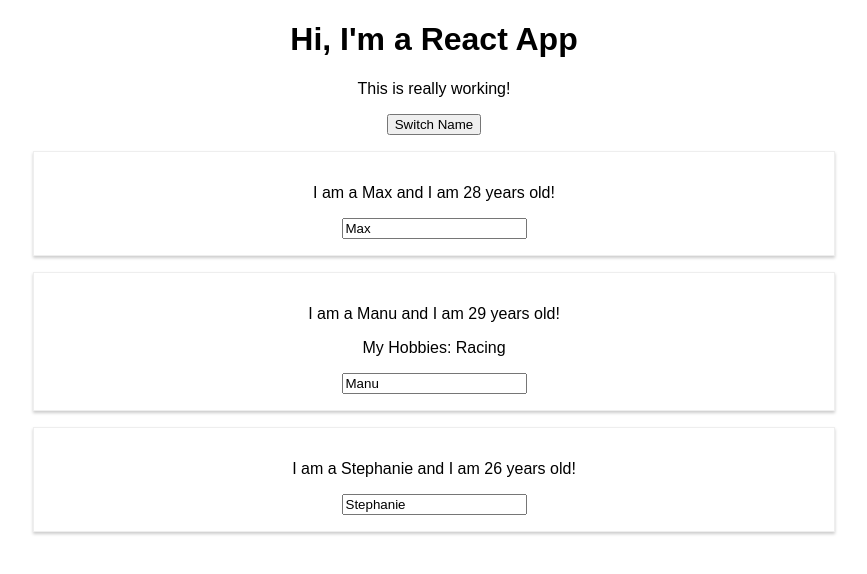
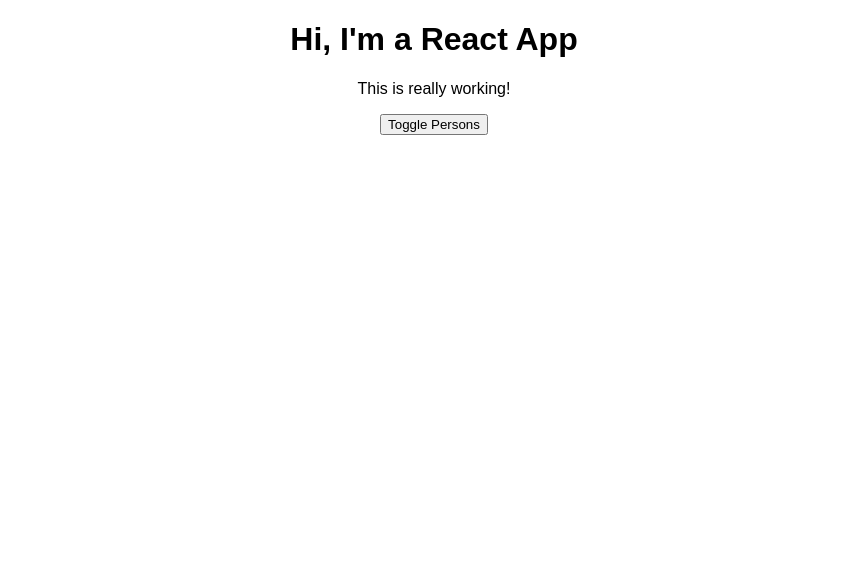
Before and after one commit to Carol1020/react-complete-guide, a React (Create React App) app: page / in a window 1280 px wide. Shown: the top 574 px of the page, without its empty margins (206-1073 px from the left). Built offline with nearby package versions, Linux system fonts and the light colour scheme.

Commit message:
Handling dynamic content

```diff
--- a/src/App.js
+++ b/src/App.js
@@ -10,6 +10,7 @@
       { name: "Stephanie", age: 26 },
     ],
     otherState: "some other value",
+    showPersons: false,
   };
 
   switchNameHandler = (newName) => {
@@ -34,6 +35,11 @@
     });
   };
 
+  togglePersonsHandler = () => {
+    const doesShow = this.state.showPersons;
+    this.setState({ showPersons: !doesShow });
+  };
+
   render() {
     const style = {
       backgroundColor: "white",
@@ -42,16 +48,12 @@
       padding: "8px",
       cursor: "pointer",
     };
-    return (
-      <div className="App">
-        <h1>Hi, I'm a React App</h1>
-        <p>This is really working!</p>
-        <button
-          styple={style}
-          onClick={() => this.switchNameHandler("Maximilian!!")}
-        >
-          Switch Name
-        </button>
+
+    let persons = null;
+
+    if (this.state.showPersons) {
+      persons = (
+        <div>
           <Person
             name={this.state.persons[0].name}
             age={this.state.persons[0].age}
@@ -70,7 +72,20 @@
           />
         </div>
       );
-    // return React.createElement('div', {className: 'App'}, React.createElement('h1', null, 'Does this work now?'));
+    }
+    return (
+      <div className="App">
+        <h1>Hi, I'm a React App</h1>
+        <p>This is really working!</p>
+        <button
+          styple={style}
+          onClick={() => this.togglePersonsHandler("Maximilian!!")}
+        >
+          Toggle Persons
+        </button>
+        {persons}
+      </div>
+    );
   }
 }
 
```
Also changed, not shown: package.json (line endings or trailing spaces), 1 other file (tests, documents, lock files or other folders). Lines whose indentation alone changed are shown as unchanged.
